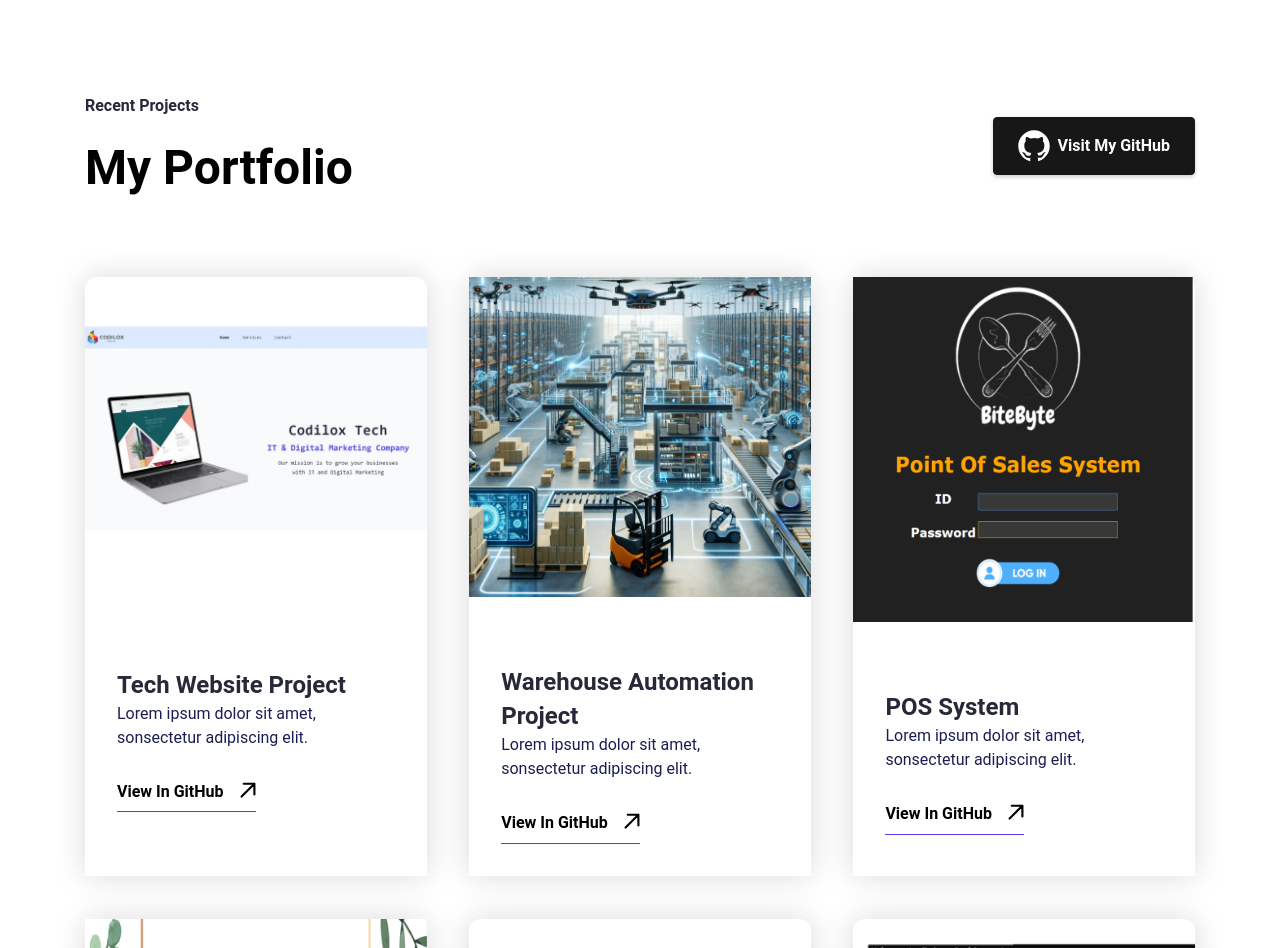
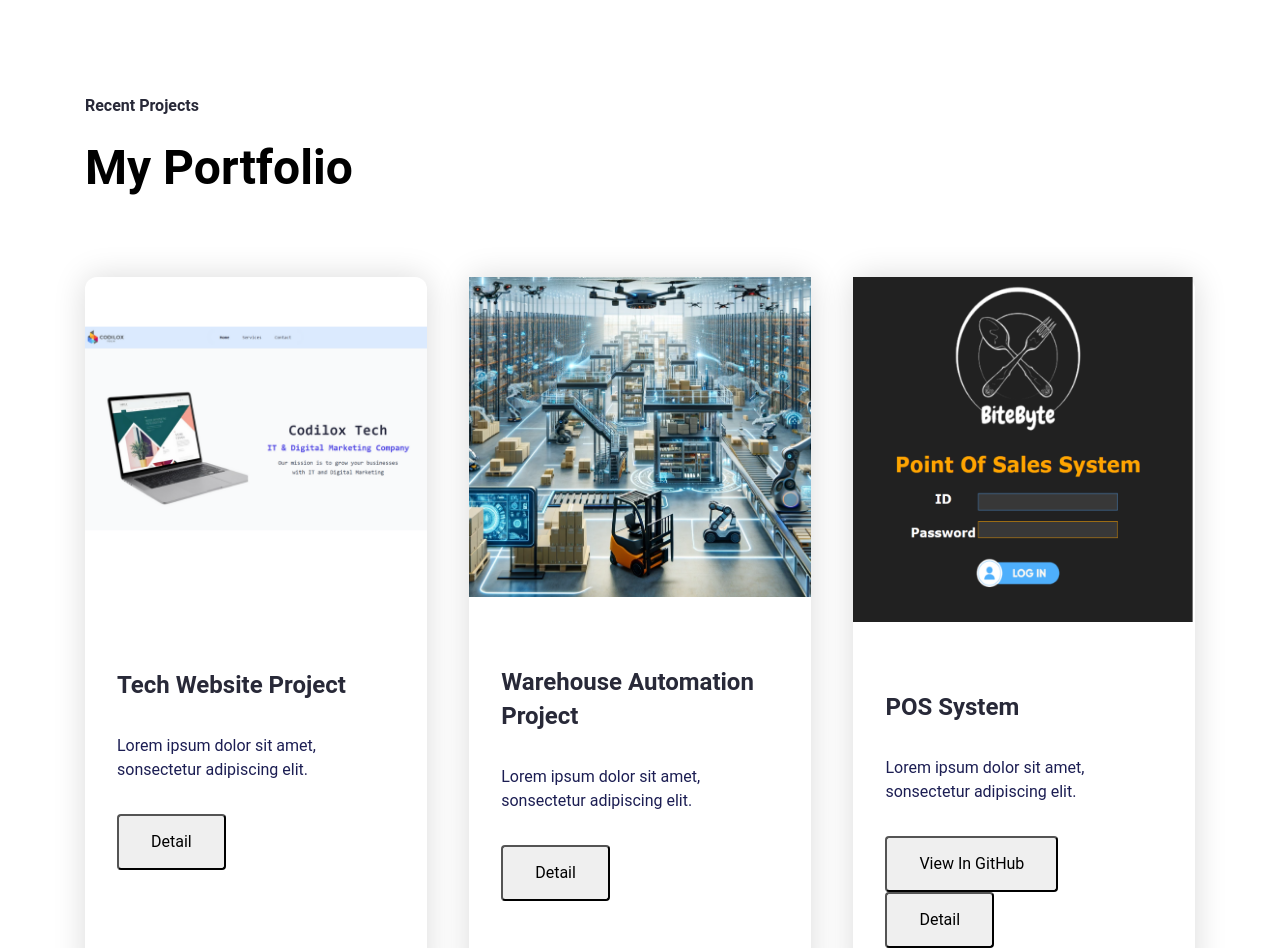
Before and after one commit to PlanetJack/react-js-portfolio, a React (Create React App) app: page / in a window 1280 px wide. Shown: the part 2744-3692 px from the top of the page. Built offline with nearby package versions, Linux system fonts and the light colour scheme.

Commit message:
Working on Portfolio section
-  "Detail" btn
- Modal window
- GitHub btn

```diff
--- a/src/App.css
+++ b/src/App.css
@@ -466,6 +466,44 @@ h3 {
     stroke: #006b6a;
 }
 
+
+/* Modal */
+.modal {
+  position: fixed;
+  background-color: #fff;
+  border-radius: 10px;
+  padding: 20px;
+  box-shadow: 0 4px 8px rgba(0, 0, 0, 0.1);
+  transition: all 0.3s ease-out;
+  z-index: 999;
+  opacity: 0;
+  transform: scale(0);
+}
+
+.modal-content {
+  text-align: center;
+}
+
+.modal.open {
+  transform: translate(-50%, -50%) scale(1);
+  opacity: 1;
+}
+
+.btn-close {
+  margin-top: 20px;
+  padding: 10px 20px;
+  background-color: #ff4d4d;
+  color: #fff;
+  border: none;
+  border-radius: 5px;
+  cursor: pointer;
+}
+
+.btn-close:hover {
+  background-color: #cc0000;
+}
+
+
 /* Portfolio Ends */
 
 
--- a/src/Pages/Home/MyPortfolio.jsx
+++ b/src/Pages/Home/MyPortfolio.jsx
@@ -1,6 +1,44 @@
+import React, { useState } from "react";
 import data from "../../data/index.json";
 
 export default function MyPortfolio() {
+  const [isModalOpen, setIsModalOpen] = useState(false);
+  const [selectedProject, setSelectedProject] = useState(null);
+  const [modalStyle, setModalStyle] = useState({});
+
+  // Open Modal function
+  const openModal = (project, event) => {
+    const buttonRect = event.target.getBoundingClientRect();
+    const centerX = buttonRect.left + buttonRect.width / 2;
+    const centerY = buttonRect.top + buttonRect.height / 2;
+
+    setModalStyle({
+      top: `${centerY}px`,
+      left: `${centerX}px`,
+      transform: "scale(0)",
+      opacity: 0,
+    });
+
+    setSelectedProject(project);
+    setIsModalOpen(true);
+
+    setTimeout(() => {
+      setModalStyle({
+        top: "50%",
+        left: "50%",
+        transform: "translate(-50%, -50%) scale(1)",
+        opacity: 1,
+      });
+    }, 100);
+  };
+
+  // Close Modal function
+  const closeModal = () => {
+    setIsModalOpen(false);
+    setSelectedProject(null);
+    setModalStyle({});
+  };
+
   return (
     <section className="portfolio--section" id="MyPortfolio">
       <div className="portfolio--container-box">
@@ -8,59 +46,49 @@ export default function MyPortfolio() {
           <p className="sub--title">Recent Projects</p>
           <h2 className="section--heading">My Portfolio</h2>
         </div>
-        <div>
-          <button className="btn btn-github"
-                  onClick={() => window.open("https://github.com/PlanetJack", "_blank")}
-                  >
-          <svg xmlns="http://www.w3.org/2000/svg"
-               width="32"
-               height="32"
-               viewBox="0 0 1024 1024"
-               fill="none"
-               style={{ marginRight: '8px' }}>
-            <path
-                fill-rule="evenodd"
-                clip-rule="evenodd"
-                d="M8 512C8 238.117 238.117 8 512 8s504 230.117 504 504c0 222.11-144.236 410.13-344.432 476.425-24.392 4.538-33.164-10.56-33.164-23.487 0-11.578.403-42.22.621-82.852 140.055 30.471 169.641-67.496 169.641-67.496 22.167-56.328 54.117-71.369 54.117-71.369 44.275-30.288-.336-29.699-.336-29.699-49.013 3.457-74.822 50.394-74.822 50.394-43.504 74.533-114.187 53.003-142.077 40.518-4.402-31.524-17.027-53.012-30.964-65.177 111.817-12.764 229.448-55.915 229.448-249.004 0-55.008-19.643-99.997-51.835-135.239 5.181-12.758 22.45-64.148-4.933-133.772 0 0-42.266-13.526-138.54 51.68-40.211-11.17-83.365-16.74-126.288-16.94-42.912.2-86.095 5.771-126.325 16.94-96.253-65.205-138.454-51.68-138.454-51.68-27.425 69.644-10.156 120.994-4.976 133.772-32.211 35.243-51.84 80.233-51.84 135.239 0 193.679 117.481 236.118 229.224 248.723-15.038 13.01-28.47 38.731-33.466 74.865-29.929 13.407-106.965 37.007-154.632-44.145 0 0-27.751-50.224-80.32-53.744 0 0-51.242-.683-3.67 32.14 0 0 34.357 16.116 58.314 76.679 0 0 30.827 94.84 176.912 63.201.371 40.392.648 72.36.648 84.102 0 12.99-8.903 28.046-33.282 23.443C152.327 922.161 8 734.109 8 512Z"
-                fill="currentColor"/>
-          </svg>
-            Visit My GitHub
-          </button>
-        </div>
       </div>
+
       <div className="portfolio--section--container">
         {data?.portfolio?.map((item, index) => (
           <div key={index} className="portfolio--section--card">
             <div className="portfolio--section--img">
-              <img src={item.src} alt="Placeholder" />
+              <img src={item.src} alt={item.title} />
             </div>
             <div className="portfolio--section--card--content">
-              <div>
-                <h3 className="portfolio--section--title">{item.title}</h3>
-                <p className="text-md">{item.description}</p>
+              <h3 className="portfolio--section--title">{item.title}</h3>
+              <p className="text-md">{item.description}</p>
+              <div className="portfolio-links">
+                {item.links.map((link, idx) => (
+                  <button
+                    key={idx}
+                    className="btn"
+                    onClick={(e) =>
+                      link.text === "Detail"
+                        ? openModal(item, e)
+                        : window.open(link.url, "_blank")
+                    }
+                  >
+                    {link.text}
+                  </button>
+                ))}
               </div>
-              <p className="text-sm portfolio--link">
-                {item.link}
-                <svg
-                  xmlns="http://www.w3.org/2000/svg"
-                  width="16"
-                  height="16"
-                  viewBox="0 0 20 19"
-                  fill="none"
-                >
-                  <path
-                    d="M4.66667 1.66675H18V15.0001M18 1.66675L2 17.6667L18 1.66675Z"
-                    stroke="currentColor"
-                    stroke-width="2.66667"
-                    stroke-linecap="round"
-                    stroke-linejoin="round"
-                  />
-                </svg>
-              </p>
             </div>
           </div>
         ))}
       </div>
+
+      {/* Modal */}
+      {isModalOpen && selectedProject && (
+        <div className="modal" style={modalStyle}>
+          <div className="modal-content">
+            <h2>{selectedProject.title}</h2>
+            <p>{selectedProject.description}</p>
+            <button className="btn-close" onClick={closeModal}>
+              Close
+            </button>
+          </div>
+        </div>
+      )}
     </section>
   );
 }
--- a/src/data/index.json
+++ b/src/data/index.json
@@ -52,42 +52,55 @@
                 "src": "./img/projects/codilox_web.png",
                 "title": "Tech Website Project",
                 "description": "Lorem ipsum dolor sit amet, sonsectetur adipiscing elit.",
-                "link": "View In GitHub"
+                "links": [
+                    { "text": "Detail"}
+                ]
             },
             {
                 "id": 2,
                 "src": "./img/projects/auto_warehouse.png",
                 "title": "Warehouse Automation Project",
                 "description": "Lorem ipsum dolor sit amet, sonsectetur adipiscing elit.",
-                "link": "View In GitHub"
+                "links": [
+                    { "text": "Detail"}
+                ]
             },
             {
                 "id": 3,
                 "src": "./img/projects/POS_SYSTEM.png",
                 "title": "POS System",
                 "description": "Lorem ipsum dolor sit amet, sonsectetur adipiscing elit.",
-                "link": "View In GitHub"
+                "links": [
+                    {"text": "View In GitHub", "url": "https://github.com/BiteByte-Capstone/POS_System" },
+                    {"text": "Detail"}
+                ]
             },
             {
                 "id": 4,
                 "src": "./img/projects/home_inventory.png",
                 "title": "Home Inventory System",
                 "description": "Lorem ipsum dolor sit amet, sonsectetur adipiscing elit.",
-                "link": "View In GitHub"
+                "links": [
+                    { "text": "View In GitHub", "url": ""}
+                ]
             },
             {
                 "id": 5,
                 "src": "./img/projects/flight_reserv.png",
                 "title": "Flight Reservation System",
                 "description": "Lorem ipsum dolor sit amet, sonsectetur adipiscing elit.",
-                "link": "View In GitHub"
+                "links": [
+                    { "text": "View In GitHub", "url": ""}
+                ]
             },
             {
                 "id": 6,
                 "src": "./img/projects/searchAppliances.png",
                 "title": "Appliance Data Management System",
                 "description": "Lorem ipsum dolor sit amet, sonsectetur adipiscing elit.",
-                "link": "View In GitHub"
+                "links": [
+                    { "text": "View In GitHub", "url": ""}
+                ]
             }
         ]
 }
```
